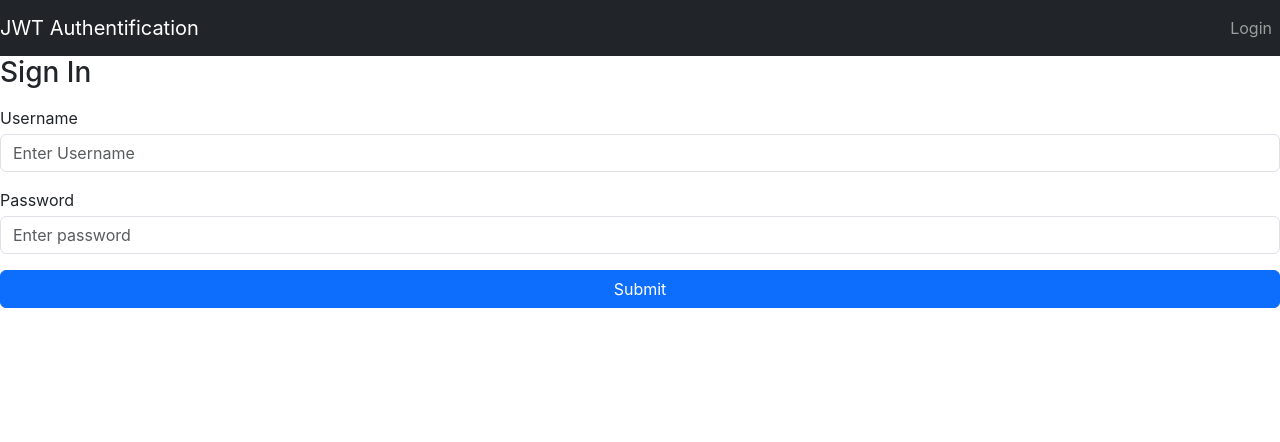
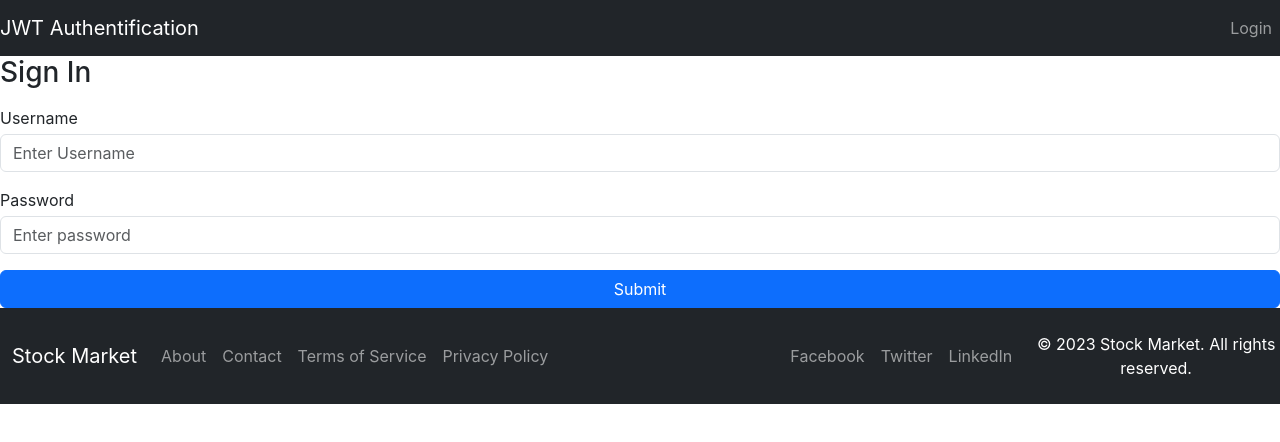
Before and after one commit to starzo1/django_stocks, a React (Create React App) app in the folder finance_frontend/: page /login in a window 1280 px wide. Shown: the top 442 px of the page. Built offline with nearby package versions, Linux system fonts and the light colour scheme.

Commit message:
add axios interceptor, stock cards

```diff
--- a/finance_frontend/src/App.js
+++ b/finance_frontend/src/App.js
@@ -7,10 +7,9 @@ import {HomePage} from './pages/HomePage';
 import {Login} from "./pages/login";
 import {Logout} from './pages/logout';
 import {Navigation} from './components/navigation';
-import Header from './components/Header';
 import Footer from './components/Footer';
 import BurgerMenu from './components/BurgerMenu';
-import AuthButtons from './components/AuthButtons';
+
 
 
 const rootElement = document.getElementById('root');
@@ -25,6 +24,7 @@ function  App() {
           <Route path="/login" element={<Login/>}/>
           <Route path="/logout" element={<Logout/>}/>
         </Routes>
+        <Footer></Footer>
       </BrowserRouter>
   );
 };
--- a/finance_frontend/src/components/AuthButtons.jsx
+++ /dev/null
@@ -1,12 +0,0 @@
-import React from 'react';
-
-const AuthButtons = () => {
-  return (
-    <div>
-      <button>Sign In</button>
-      <button>Sign Up</button>
-    </div>
-  );
-};
-
-export default AuthButtons;
--- a/finance_frontend/src/components/Footer.jsx
+++ b/finance_frontend/src/components/Footer.jsx
@@ -1,11 +1,33 @@
 import React from 'react';
+import { Container, Row, Col, Nav, Navbar } from 'react-bootstrap';
 
-const Footer = () => {
+function Footer() {
   return (
-    <footer>
-      <p>&copy; 2023 X Stocks</p>
-    </footer>
+    <Navbar bg="dark" variant="dark" expand="lg" sticky="bottom">
+      <Container>
+        <Navbar.Brand href="/">Stock Market</Navbar.Brand>
+        <Navbar.Toggle aria-controls="basic-navbar-nav" />
+        <Navbar.Collapse id="basic-navbar-nav">
+          <Nav className="me-auto">
+            <Nav.Link href="/about">About</Nav.Link>
+            <Nav.Link href="/contact">Contact</Nav.Link>
+            <Nav.Link href="/terms">Terms of Service</Nav.Link>
+            <Nav.Link href="/privacy">Privacy Policy</Nav.Link>
+          </Nav>
+          <Nav className="ms-auto">
+            <Nav.Link href="https://www.facebook.com" target="_blank">Facebook</Nav.Link>
+            <Nav.Link href="https://www.twitter.com" target="_blank">Twitter</Nav.Link>
+            <Nav.Link href="https://www.linkedin.com" target="_blank">LinkedIn</Nav.Link>
+          </Nav>
+        </Navbar.Collapse>
+      </Container>
+      <Row className="text-white py-3">
+        <Col className="text-center">
+          &copy; 2023 Stock Market. All rights reserved.
+        </Col>
+      </Row>
+    </Navbar>
   );
-};
+}
 
 export default Footer;
--- a/finance_frontend/src/components/Header.jsx
+++ /dev/null
@@ -1,17 +0,0 @@
-import React from 'react';
-import { NavLink } from 'react-router-dom';
-
-const Header = () => {
-  return (
-    <nav>
-      <NavLink exact activeClassName="active" to="/">        Home
-      </NavLink>
-      <NavLink activeClassName="active" to="/users">        Users
-      </NavLink>
-      <NavLink activeClassName="active" to="/contact">        Contact
-      </NavLink>
-    </nav>
-  );
-};
-
-export default Header;
--- /dev/null
+++ b/finance_frontend/src/components/StockList.jsx
@@ -0,0 +1,41 @@
+import { useEffect, useState } from "react";
+import { Card, CardGroup } from 'react-bootstrap';
+
+
+function StockCard({ ticker, name, sector, industry }) {
+    return (
+      <Card>
+        <Card.Body>
+          <Card.Title>{ticker}</Card.Title>
+          <Card.Subtitle className="mb-2 text-muted">{name}</Card.Subtitle>
+          <Card.Text>
+            Sector: {sector}
+            <br />
+            Industry: {industry}
+          </Card.Text>
+        </Card.Body>
+      </Card>
+    );
+  }
+
+  function StockList() {
+    const [stocks, setStocks] = useState([]);
+
+    useEffect(() => {
+      // Replace this with your API URL
+      const apiUrl = 'http://localhost:8000/api/stocks/';
+      fetch(apiUrl)
+        .then((response) => response.json())
+        .then((data) => setStocks(data));
+    }, []);
+
+    return (
+      <CardGroup>
+        {stocks.map((stock) => (
+          <StockCard key={stock.ticker} {...stock} />
+        ))}
+      </CardGroup>
+    );
+  }
+
+  export default StockList;
--- a/finance_frontend/src/index.js
+++ b/finance_frontend/src/index.js
@@ -2,6 +2,7 @@ import React from 'react';
 import ReactDOM from 'react-dom/client';
 import 'bootstrap/dist/css/bootstrap.css';
 import './index.css';
+import './interceptor/axios';
 import App from './App';
 import reportWebVitals from './reportWebVitals';
 
--- /dev/null
+++ b/finance_frontend/src/interceptor/axios.js
@@ -0,0 +1,29 @@
+import axios from "axios";
+
+
+let refresh = false;
+
+axios.interceptors.response.use(resp => resp, async error => {
+    if (error.response.status === 401 && !refresh) {
+      refresh = true;
+      console.log(localStorage.getItem('refresh_token'))
+      const response = await
+        axios.post('http://localhost:8000/token/refresh/', {
+          refresh: localStorage.getItem('refresh_token')
+        }, {
+          headers: {
+            'Content-Type': 'application/json'
+          },
+          withCredentials: true
+        });
+      if (response.status === 200) {
+        axios.defaults.headers.common['Authorization'] = `Bearer
+        ${response.data['access']}`;
+        localStorage.setItem('access_token', response.data.access);
+        localStorage.setItem('refresh_token', response.data.refresh);
+        return axios(error.config);
+      }
+    }
+    refresh = false;
+    return error;
+  });
--- a/finance_frontend/src/pages/HomePage.js
+++ b/finance_frontend/src/pages/HomePage.js
@@ -1,7 +1,7 @@
-// Import the react JS packages
-import { useEffect, useState } from "react";
-import axios from "axios";
-// Define the Login function.
+import React, { useEffect, useState } from 'react';
+import axios from 'axios';
+import StockList from '../components/StockList'; // Import the StockList component
+
 export const HomePage = () => {
   const [message, setMessage] = useState('');
   useEffect(() => {
@@ -28,6 +28,7 @@ export const HomePage = () => {
   return (
     <div className="form-signin mt-5 text-center">
       <h3>Hi Welcome to investing page {message}</h3>
+      <StockList />
     </div>
   )
 }
--- a/finance_frontend/src/pages/logout.js
+++ b/finance_frontend/src/pages/logout.js
@@ -0,0 +1,27 @@
+import { useEffect, useState } from "react"
+import axios from "axios";
+
+
+export const Logout = () => {
+    useEffect(() => {
+        (async () => {
+            try {
+                const { data } = await
+                    axios.post('http://localhost:8000/logout/', {
+                        refresh_token: localStorage.getItem('refresh_token')
+                    }, { headers: { 'Content-Type': 'application/json' } },
+                        { withCredentials: true });
+
+                localStorage.clear();
+                axios.defaults.headers.common['Authorization'] = null;
+                window.location.href = '/login'
+            }
+            catch (e) {
+                console.log('logout not working', e)
+            }
+        })();
+    }, []);
+    return (
+        <div></div>
+    )
+}
```
